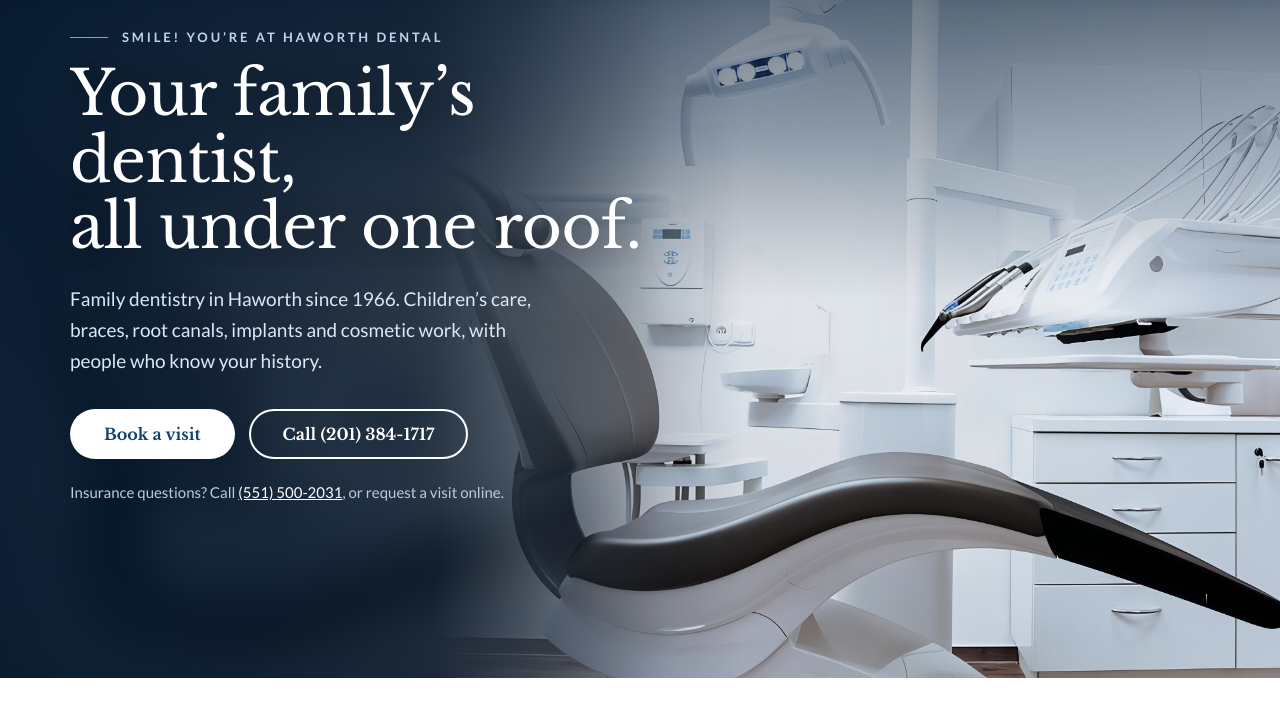
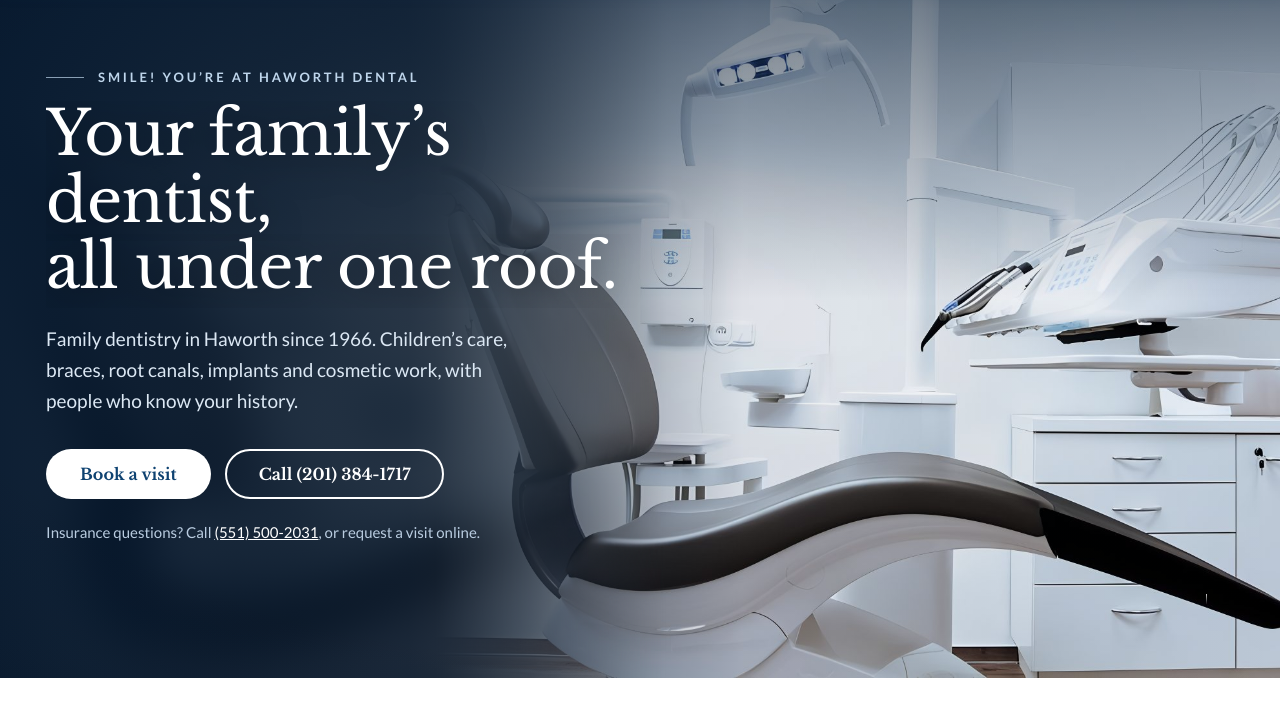
Before and after one commit to estarobi50/digitalculture-design-projects, a plain HTML site: page haworth/index.html in a window 1280 px wide. Shown: the part 97-800 px from the top of the page. Drawn offline with nearby package versions, Linux system fonts and the light colour scheme.

Commit message:
Refactor hero-inner styles for better layout

```diff
--- a/haworth/index.html
+++ b/haworth/index.html
@@ -122,7 +122,7 @@ p { margin: 0; }
   .hero { align-items: flex-start; }
   .hero-copy { max-width: 640px; }
   .hero .lede { max-width: 44ch; }
-  .hero-inner { padding-block: clamp(28px, 5vh, 64px) clamp(48px, 8vh, 100px); }
+  .hero-inner { max-width: none; margin-inline: 0; padding-left: clamp(24px, 3.6vw, 60px); padding-block: clamp(52px, 10vh, 104px) clamp(48px, 8vh, 100px); }
   .hero-grade { background: linear-gradient(90deg, rgba(5, 24, 46, .92) 0%, rgba(5, 24, 46, .7) 32%, rgba(5, 24, 46, .08) 58%, rgba(5, 24, 46, 0) 100%),
                             linear-gradient(180deg, rgba(5, 24, 46, .55) 0%, rgba(5, 24, 46, 0) 45%); }
 }
```
